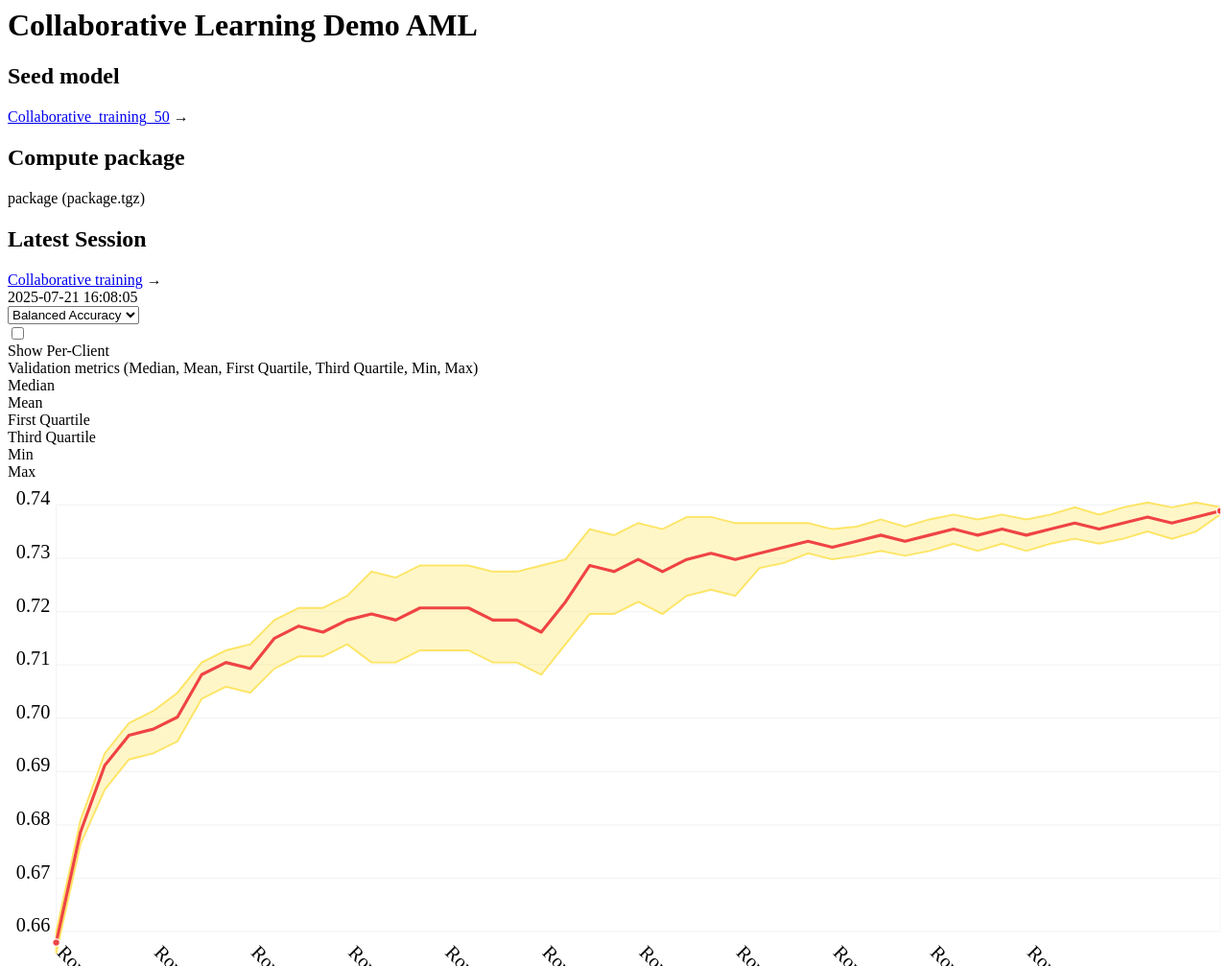
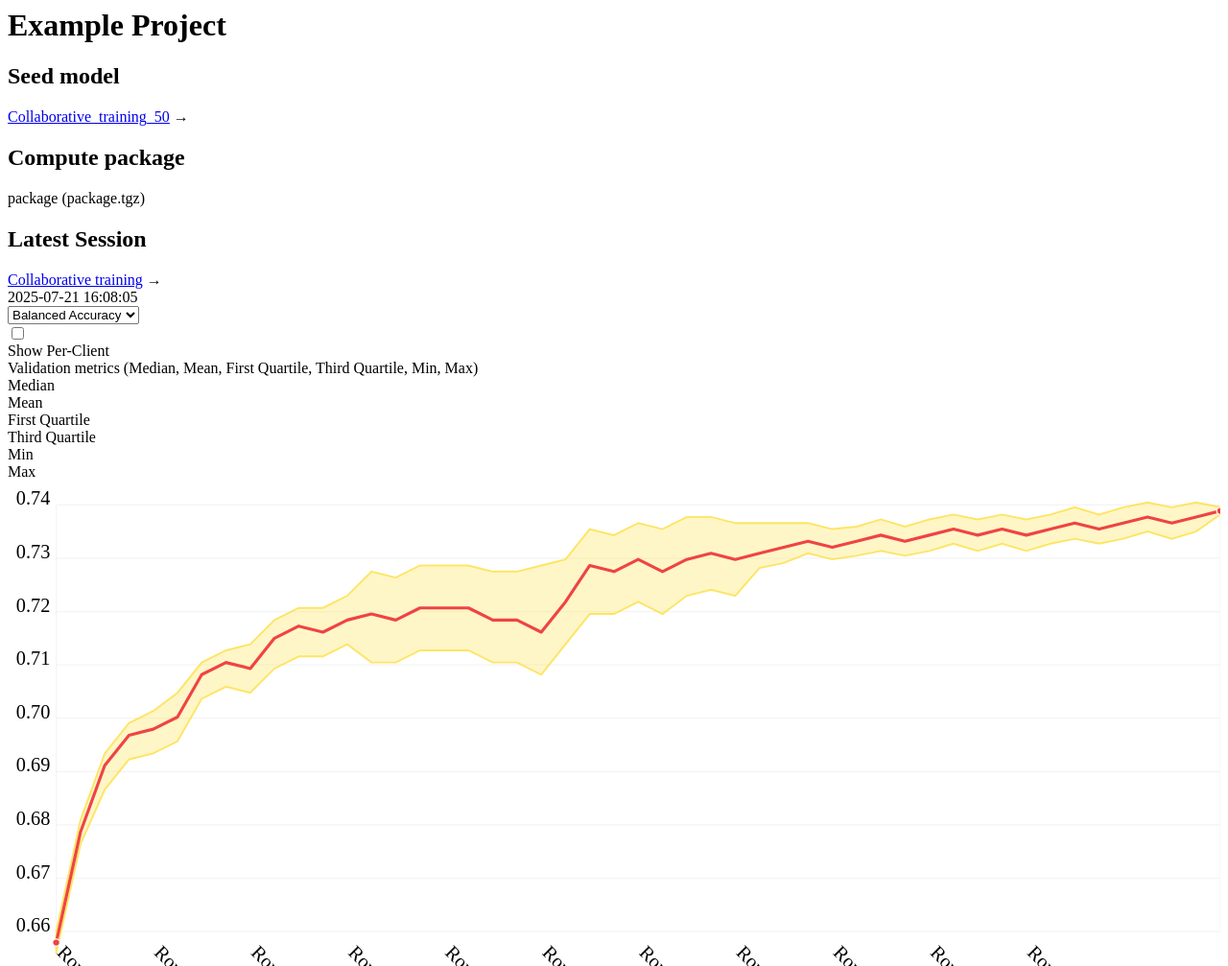
Before and after one commit to jens-chilly/mock, a plain HTML site: page dashboard.html in a window 1280 px wide. Shown: the whole page at 96% size. Drawn offline with Linux system fonts and the light colour scheme.

Commit message:
Update dashboard.html

```diff
--- a/dashboard.html
+++ b/dashboard.html
@@ -7,7 +7,7 @@
 <div class="max-w-7xl mx-auto space-y-6">
     <!-- Header -->
     <h1 class="text-2xl font-normal text-gray-900 border-b border-gray-200 pb-4">
-        Collaborative Learning Demo AML
+        Example Project
     </h1>
 
     <!-- Top Cards Grid -->
```
